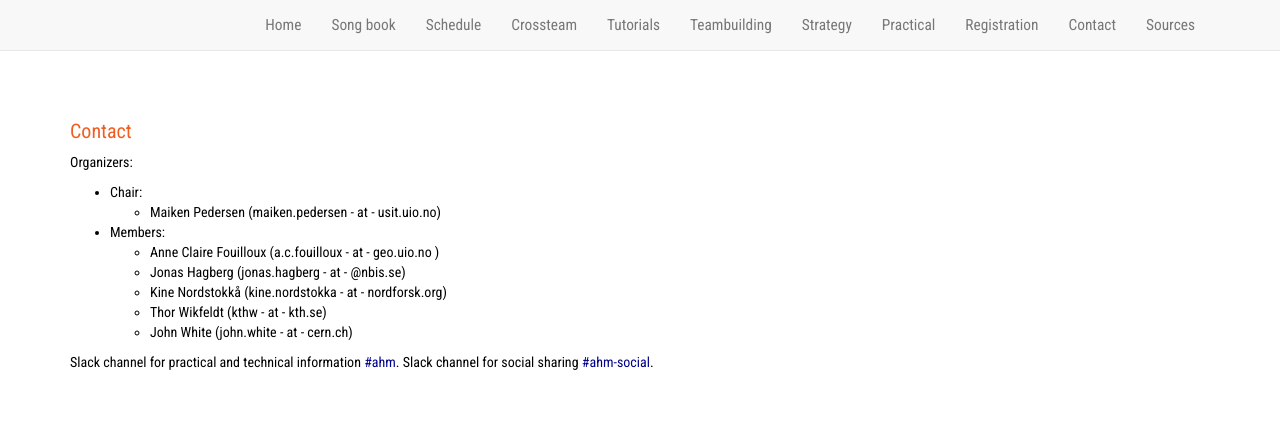
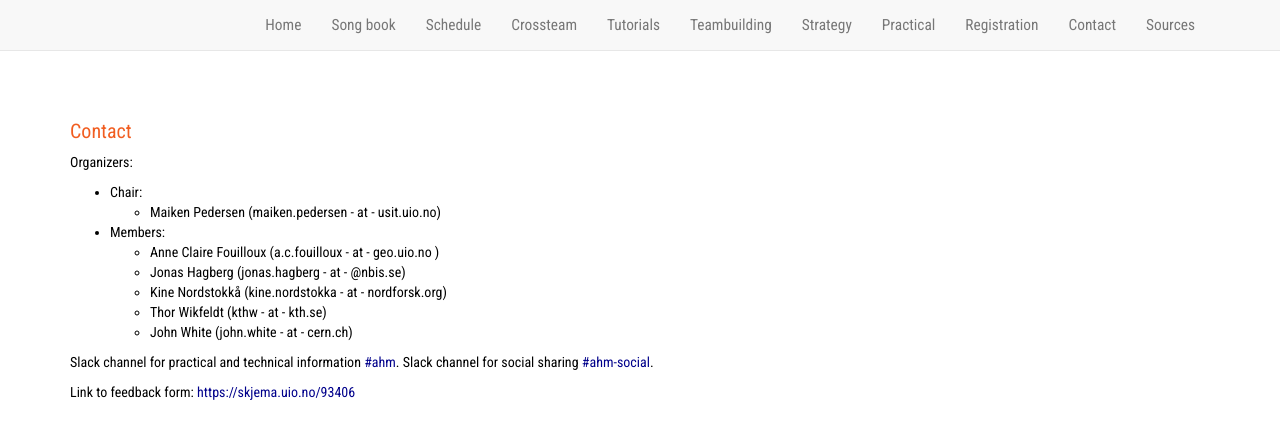
Before and after one commit to neicnordic/ahm18.neic.nordforsk.org, a Jekyll site: the page built from contact.md, in a window 1280 px wide. Shown: the top 439 px of the page. Built offline with Jekyll 4.4.1, drawn with Linux system fonts in a browser that asks for light colours; nearby versions of some CDN libraries; our own code applies the rules of GitHub Pages for plain Markdown files.

Commit message:
Link to feedback form

```diff
--- a/contact.md
+++ b/contact.md
@@ -18,3 +18,5 @@ Organizers:
 
 Slack channel for practical and technical information [#ahm](https://neic.slack.com/messages/ahm/).
 Slack channel for social sharing [#ahm-social](https://neic.slack.com/messages/ahm-social/).
+
+Link to feedback form: [https://skjema.uio.no/93406](https://skjema.uio.no/93406)
```
